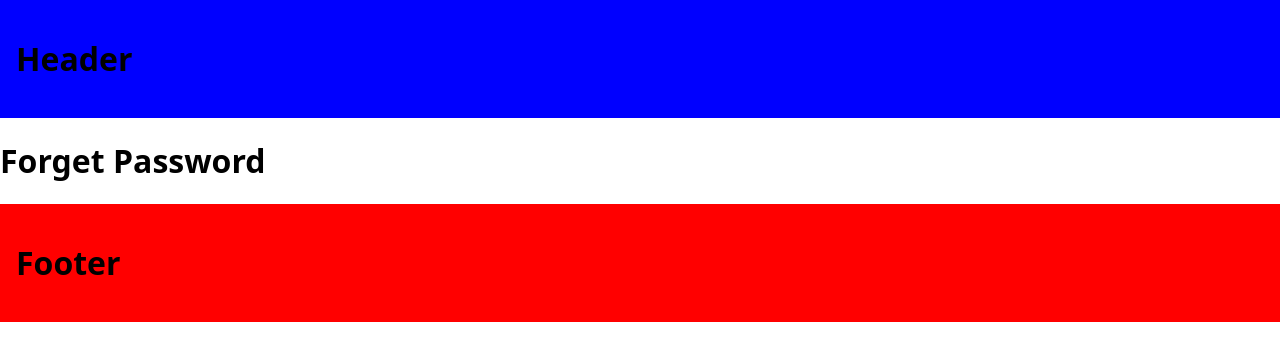
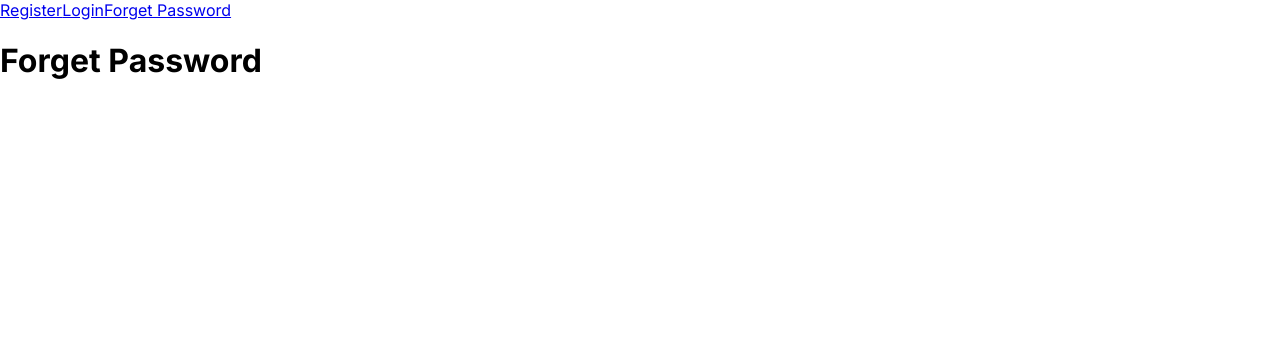
Before and after one commit to sarank1634/hello-world, a Next.js app: page /forget-password in a window 1280 px wide. Shown: the top 360 px of the page. Built offline with nearby package versions, Linux system fonts and the light colour scheme.

Commit message:
Active link Chapter 20

```diff
--- a/src/app/(auth)/layout.tsx
+++ b/src/app/(auth)/layout.tsx
@@ -1,34 +1,37 @@
-export const metadata = {
-  title: 'Next.js',
-  description: 'Generated by Next.js',
-}
+"use client"
+
+import { link } from "fs"
+import Link from "next/link"
+import {usePathname} from 'next/navigation'
+import "./style.css"
 
 
+const navLinks= [
+  {name: "Register", href: "/register"},
+  {name: 'Login', href: '/login'},
+  {name: 'Forget Password', href: '/forget-password'}
+]
 
 export default function AuthLayout({
   children,
 }: {
   children: React.ReactNode
 }) {
+  const pathname = usePathname();
   return (
-    <html lang="en">
-      <body>
-        <header style={{
-          backgroundColor:"blue",
-          padding:"1rem",
-
-        }}>
-         <h1>Header</h1>
-          </header>
-        {children}
-        <footer style={{
-          backgroundColor:"red",
-          padding:"1rem",
-
-        }}>
-         <h1>Footer</h1>
-          </footer>
-      </body>
-    </html>
+    <div>
+      {navLinks.map((link) => {
+        const isActive = pathname === link.href || (pathname.startsWith(link.href)&& link.href !=="/")
+        return(
+        <Link className={isActive ? "font-bold mr-4": "text-blue-500 mr-4"}
+         href={link.href}
+          key={link.name}
+          >
+            {link.name}
+          </Link>
+        );
+      })}
+      {children}
+    </div>
   )
 }
--- /dev/null
+++ b/src/app/(auth)/style.css
@@ -0,0 +1,3 @@
+@tailwind base;
+@tailwind components;
+@tailwind utilities;
```
